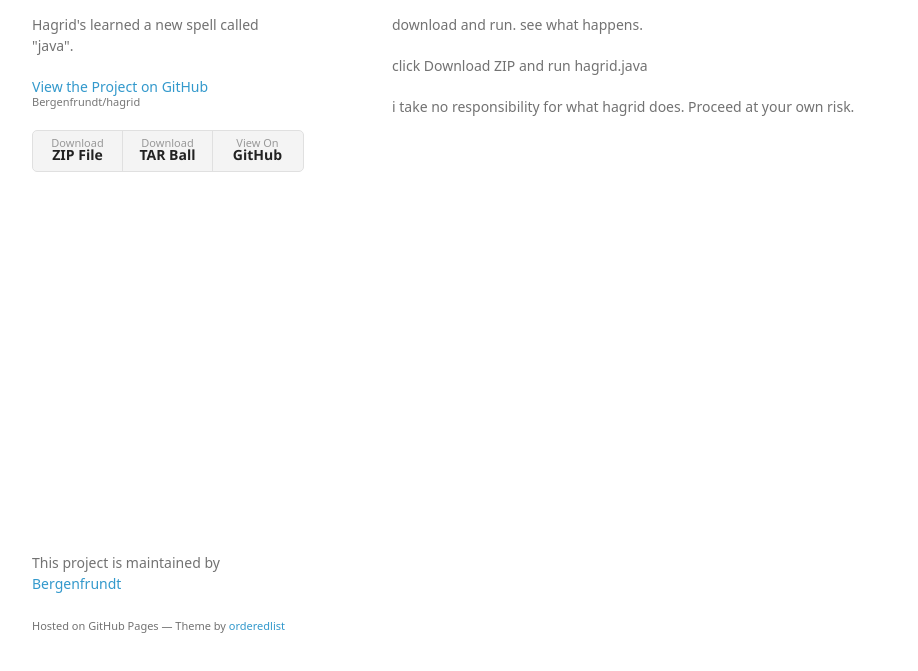
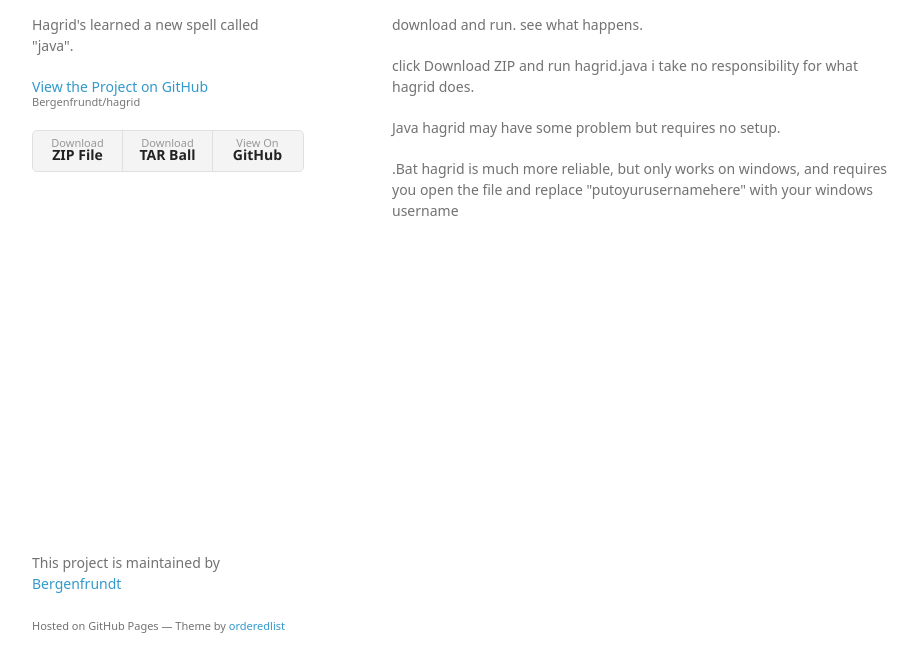
Before and after one commit to Bergenfrundt/hagrid, a plain HTML site: page index.html in a window 1280 px wide. Shown: the part 95-766 px from the top of the page, without its empty margins (178-1096 px from the left). Drawn offline with Linux system fonts and the light colour scheme; a web font is replaced by a local one.

```diff
--- a/index.html
+++ b/index.html
@@ -33,9 +33,12 @@
 
 <p>download and run. see what happens.</p>
 
-<p>click Download ZIP and run hagrid.java</p>
+<p>click Download ZIP and run hagrid.java
+i take no responsibility for what hagrid does. </p>
 
-<p>i take no responsibility for what hagrid does. Proceed at your own risk.</p>
+<p>Java hagrid may have some problem but requires no setup.</p>
+
+<p>.Bat hagrid is much more reliable, but only works on windows, and requires you open the file and replace  "putoyurusernamehere"  with your windows username</p>
       </section>
       <footer>
         <p>This project is maintained by <a href="https://github.com/Bergenfrundt">Bergenfrundt</a></p>
--- a/params.json
+++ b/params.json
@@ -1 +1 @@
-{"name":"Hagrid","tagline":"Hagrid's learned a new spell called \"java\".","body":"# You're a wizard, harry.\r\ndownload and run. see what happens.\r\n\r\nclick Download ZIP and run hagrid.java\r\n\r\ni take no responsibility for what hagrid does. Proceed at your own risk.\r\n","google":"","note":"Don't delete this file! It's used internally to help with page regeneration."}
+{"name":"Hagrid","tagline":"Hagrid's learned a new spell called \"java\".","body":"# You're a wizard, harry.\r\ndownload and run. see what happens.\r\n\r\nclick Download ZIP and run hagrid.java\r\ni take no responsibility for what hagrid does. \r\n\r\nJava hagrid may have some problem but requires no setup.\r\n\r\n.Bat hagrid is much more reliable, but only works on windows, and requires you open the file and replace  \"putoyurusernamehere\"  with your windows username\r\n\r\n","google":"","note":"Don't delete this file! It's used internally to help with page regeneration."}
```
